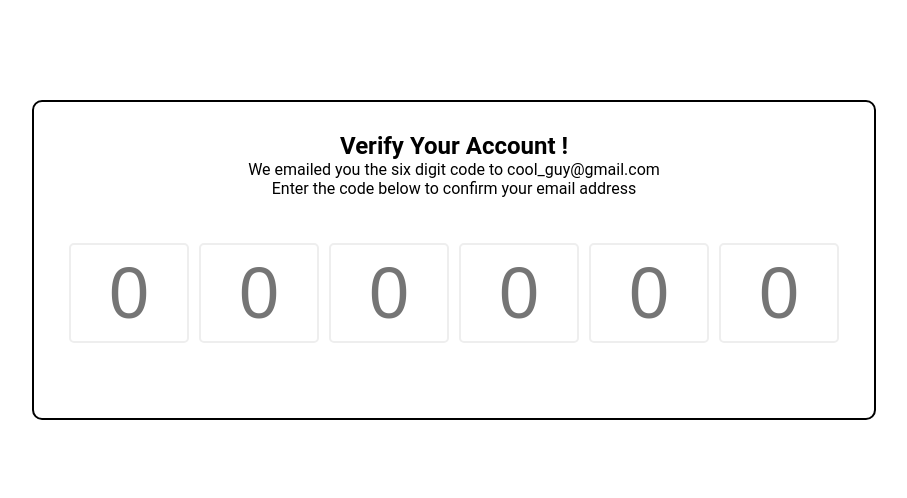
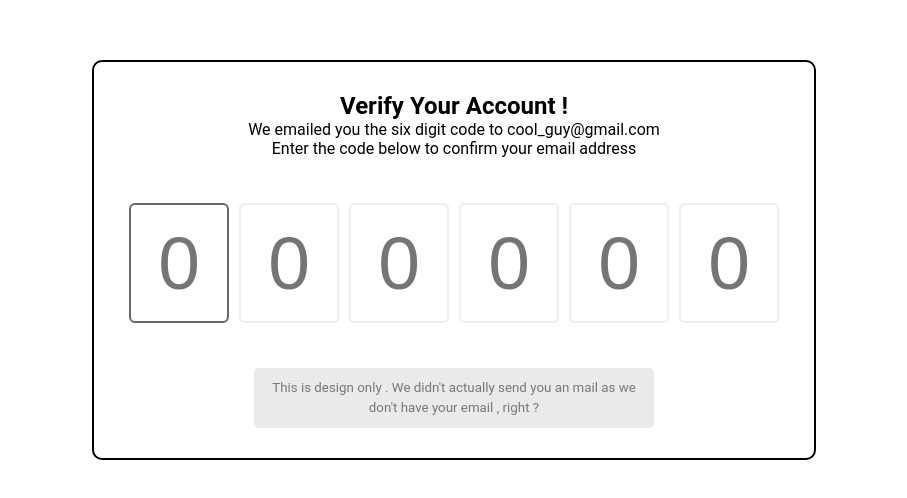
Before and after one commit to sabahat-123/HTML-CSS-Project---HTML-Input-types-Input-attributes-Input-type-search-List---s47r8i9v1eo3, a plain HTML site: page index.html in a window 1280 px wide. Shown: the part 140-638 px from the top of the page, without its empty margins (186-1093 px from the left). Drawn offline with Linux system fonts and the light colour scheme.

Commit message:
modified

```diff
--- a/App.js
+++ b/App.js
@@ -1,16 +1,16 @@
-const codes = document.querySelectorAll('code');
+const codes = document.querySelectorAll('.code');
 
 codes[0].focus();
 
-codes.forEach((code, index) => {
+codes.forEach((code, idx) => {
 
-    code.addEventListener('keydown' , (e) => {
+    code.addEventListener('keydown', (e) => {
         if(e.key >= 0 && e.key <= 9){
-            codes[index].value = '';
-            setTimeout(() => codes[index + 1].focus(), 10);
+            codes[idx].value = ''
+            setTimeout(() => codes[idx + 1].focus(), 10);
 
         }else if(e.key === 'Backspace'){
-            setTimeout(() => codes[index - 1].focus(), 10);
+            setTimeout(() => codes[idx - 1].focus(), 10);
 
         }
 
--- a/index.html
+++ b/index.html
@@ -22,6 +22,9 @@
         <input type="number" class="code" placeholder="0" min="0" max="9" required>
         <input type="number" class="code" placeholder="0" min="0" max="9" required>
       </div>
+      <small class="info">
+        This is design only . We didn't actually send you an mail as we don't have your email , right ?
+      </small>
     </div>
     <!-- script -->
     <script src="App.js"></script>
--- a/styles.css
+++ b/styles.css
@@ -31,14 +31,15 @@ body{
 }
 .code{
 
-    width: 120px;
-    height: 100px;
+    width: 100px;
+    height: 120px;
     border: 2px solid #eee;
     border-radius: 5px;
-    font-size: 72px;
+    font-size: 75px;
     font-weight: 300;
     text-align: center;
     margin: 5px;
+    -moz-appearance: textfield;
 
 }
 .code::-webkit-outer-spin-button,
@@ -54,6 +55,15 @@ body{
     border-color: #00ff00;
     box-shadow: 0 10px 10px -5px rgba(0, 0,0, 0.25);
 }
+.info{
+    background-color: #eaeaea;
+    display: inline-block;
+    padding: 10px;
+    line-height: 20px;
+    max-width: 400px;
+    border-radius: 5px;
+    color: #777;
+}
 @media only screen and (max-width: 850px){
 
     .code-box{
```
